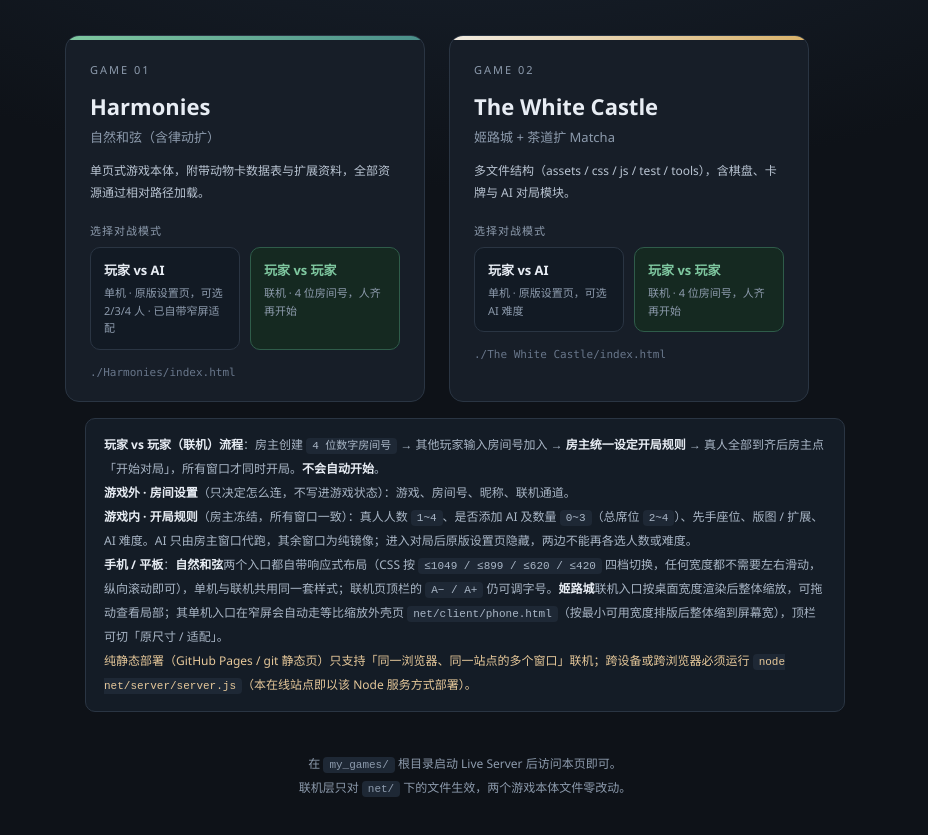
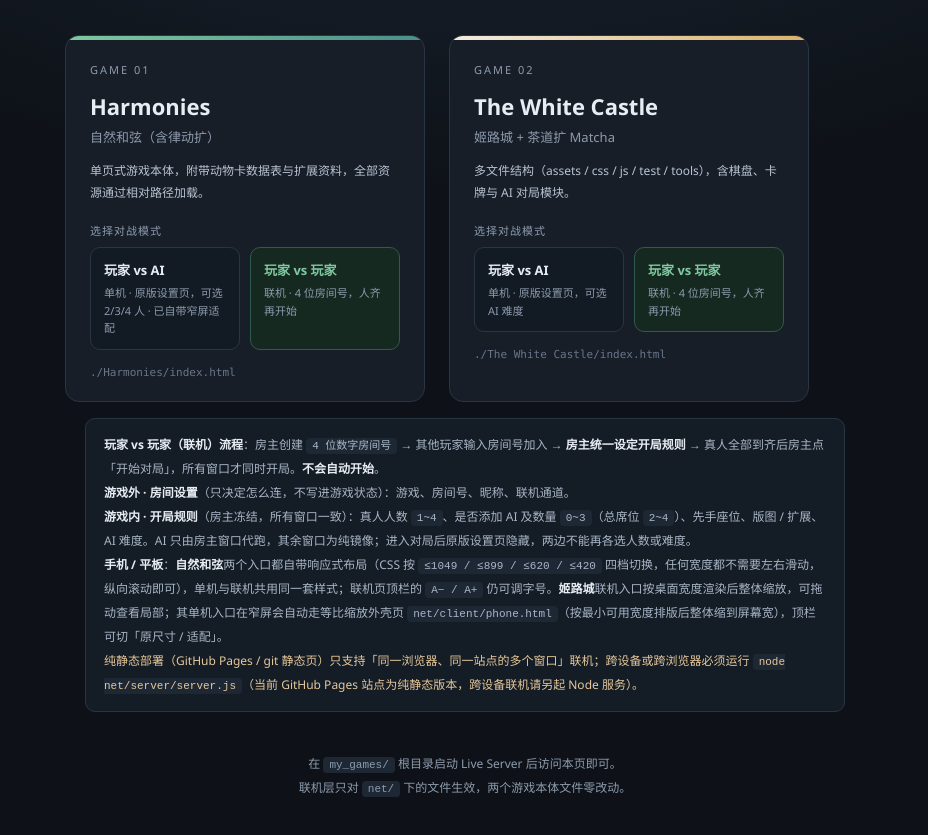
Before and after one commit to zzttdog/my_games, a website: page index.html in a window 1280 px wide. Shown: the part 133-968 px from the top of the page, without its empty margins (175-1103 px from the left). Drawn offline with Linux system fonts and the light colour scheme.

Commit message:
docs: correct static deployment wording

```diff
--- a/index.html
+++ b/index.html
@@ -129,7 +129,7 @@
   <b>游戏外 · 房间设置</b>（只决定怎么连，不写进游戏状态）：游戏、房间号、昵称、联机通道。<br>
   <b>游戏内 · 开局规则</b>（房主冻结，所有窗口一致）：真人人数 <code>1~4</code>、是否添加 AI 及数量 <code>0~3</code>（总席位 <code>2~4</code>）、先手座位、版图 / 扩展、AI 难度。AI 只由房主窗口代跑，其余窗口为纯镜像；进入对局后原版设置页隐藏，两边不能再各选人数或难度。<br>
   <b>手机 / 平板</b>：<b>自然和弦</b>两个入口都自带响应式布局（CSS 按 <code>≤1049 / ≤899 / ≤620 / ≤420</code> 四档切换，任何宽度都不需要左右滑动，纵向滚动即可），单机与联机共用同一套样式；联机页顶栏的 <code>A− / A+</code> 仍可调字号。<b>姬路城</b>联机入口按桌面宽度渲染后整体缩放，可拖动查看局部；其单机入口在窄屏会自动走等比缩放外壳页 <code>net/client/phone.html</code>（按最小可用宽度排版后整体缩到屏幕宽），顶栏可切「原尺寸 / 适配」。<br>
-  <span style="color:#e6c89a">纯静态部署（GitHub Pages / git 静态页）只支持「同一浏览器、同一站点的多个窗口」联机；跨设备或跨浏览器必须运行 <code>node net/server/server.js</code>（本在线站点即以该 Node 服务方式部署）。</span>
+  <span style="color:#e6c89a">纯静态部署（GitHub Pages / git 静态页）只支持「同一浏览器、同一站点的多个窗口」联机；跨设备或跨浏览器必须运行 <code>node net/server/server.js</code>（当前 GitHub Pages 站点为纯静态版本，跨设备联机请另起 Node 服务）。</span>
 </div>
 
 <footer>
```
